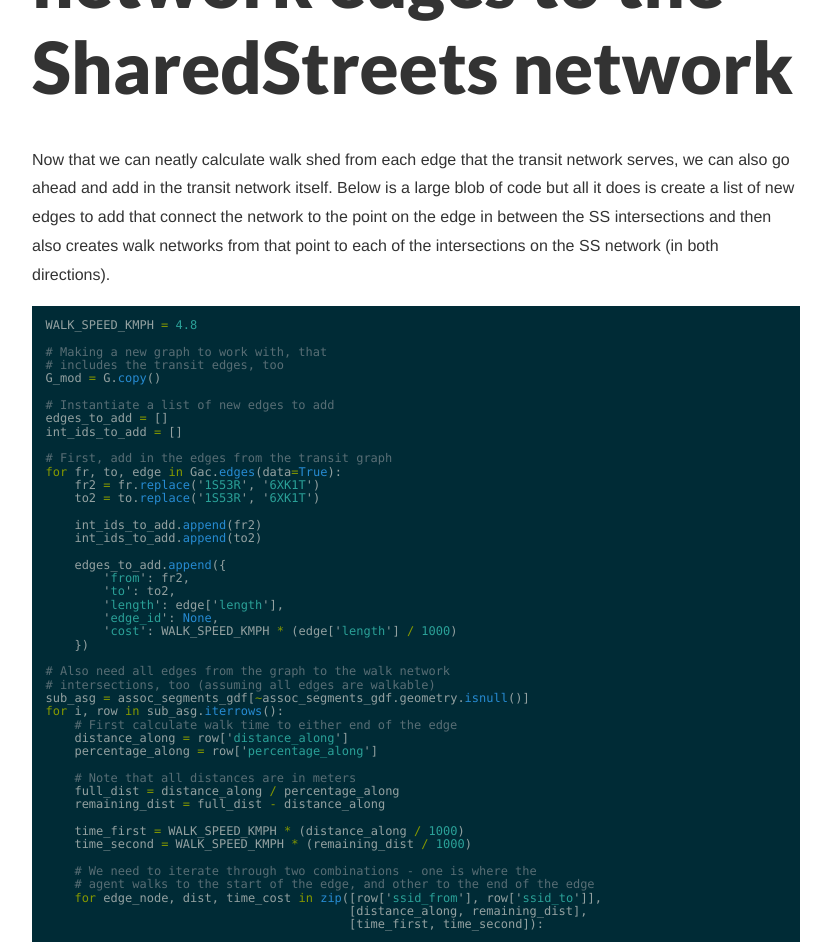
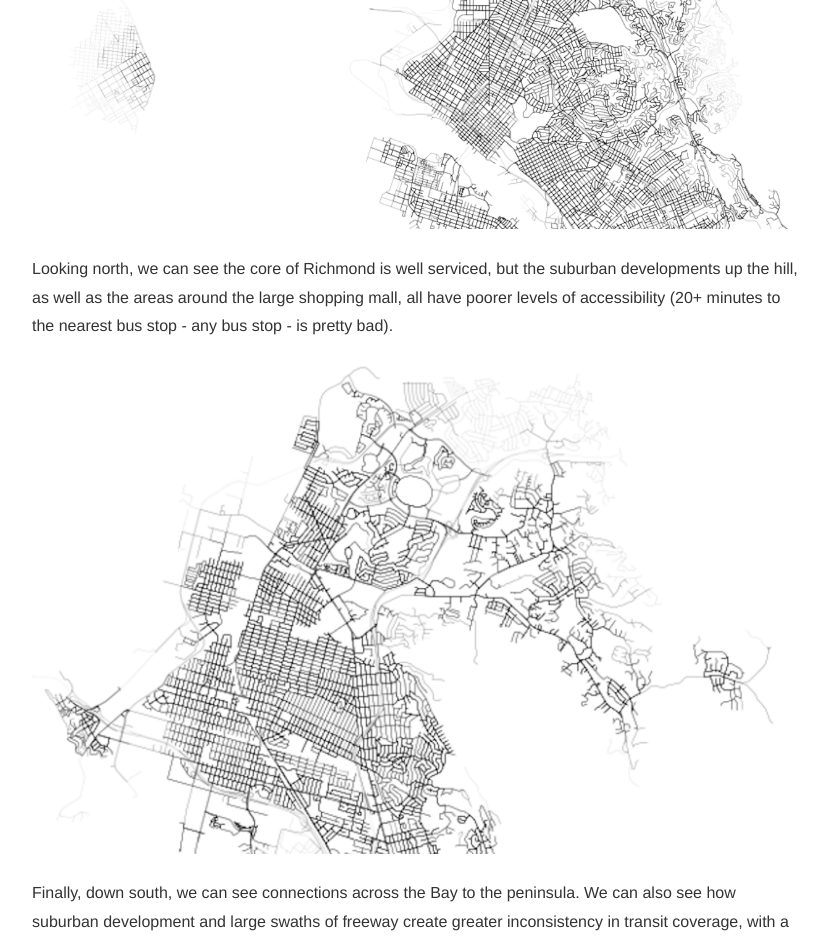
Before and after one commit to kuanb/kuanb.github.io, a Jekyll site: the page built from _posts/2018-06-07-sharedstreets-explore.md, in a window 1280 px wide and 1400 px high, scrolled down 16046 px. Shown: the top 942 px of the window, without its empty margins (224-1055 px from the left). Built offline with Jekyll 4.4.1, drawn with Linux system fonts in a browser that asks for light colours; nearby versions of some CDN libraries; comment, search, counter and statistics services are not loaded; some of the changed text lies outside the part shown.

Commit message:
new part of post on details

```diff
--- a/_posts/2018-06-07-sharedstreets-explore.md
+++ b/_posts/2018-06-07-sharedstreets-explore.md
@@ -425,6 +425,20 @@
         ax = sub.plot(figsize=(14,14), linewidth=lw, alpha=a, color=red)
 {% endhighlight %}
 
+Looking in more detail (I plotted in black this time), we can explore certain parts of the city and see how transit + walk service exhibits itself.
+
+For example, downtown Oakland is well serviced, and, to the west, downtown San Francisco is similarly well captured:
+
+![detail-1](https://raw.githubusercontent.com/kuanb/kuanb.github.io/master/images/_posts/sharedstreets-explore/detail-1.png)
+
+Looking north, we can see the core of Richmond is well serviced, but the suburban developments up the hill, as well as the areas around the large shopping mall, all have poorer levels of accessibility (20+ minutes to the nearest bus stop - any bus stop - is pretty bad).
+
+![detail-2](https://raw.githubusercontent.com/kuanb/kuanb.github.io/master/images/_posts/sharedstreets-explore/detail-2.png)
+
+Finally, down south, we can see connections across the Bay to the peninsula. We can also see how suburban development and large swaths of freeway create greater inconsistency in transit coverage, with a tendency for “pockets” of access to transit nodes, surrounded by lower access areas that tend to be limited by the network components primarily designed to service vehicles.
+
+![detail-3](https://raw.githubusercontent.com/kuanb/kuanb.github.io/master/images/_posts/sharedstreets-explore/detail-3.png)
+
 # Appending the transit network edges to the SharedStreets network
 
 Now that we can neatly calculate walk shed from each edge that the transit network serves, we can also go ahead and add in the transit network itself. Below is a large blob of code but all it does is create a list of new edges to add that connect the network to the point on the edge in between the SS intersections and then also creates walk networks from that point to each of the intersections on the SS network (in both directions).
```
Also changed, not shown: images/_posts/sharedstreets-explore/detail-1.png (added), images/_posts/sharedstreets-explore/detail-2.png (added), 1 other file.
